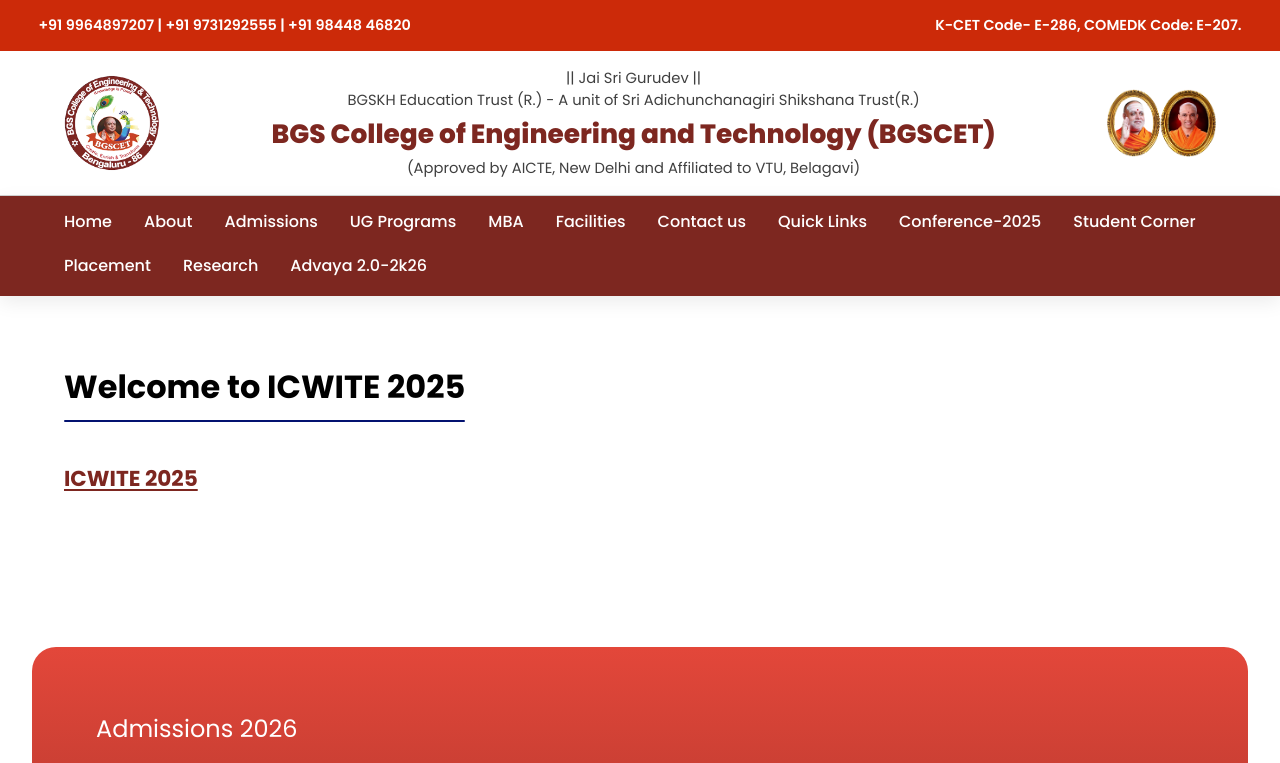
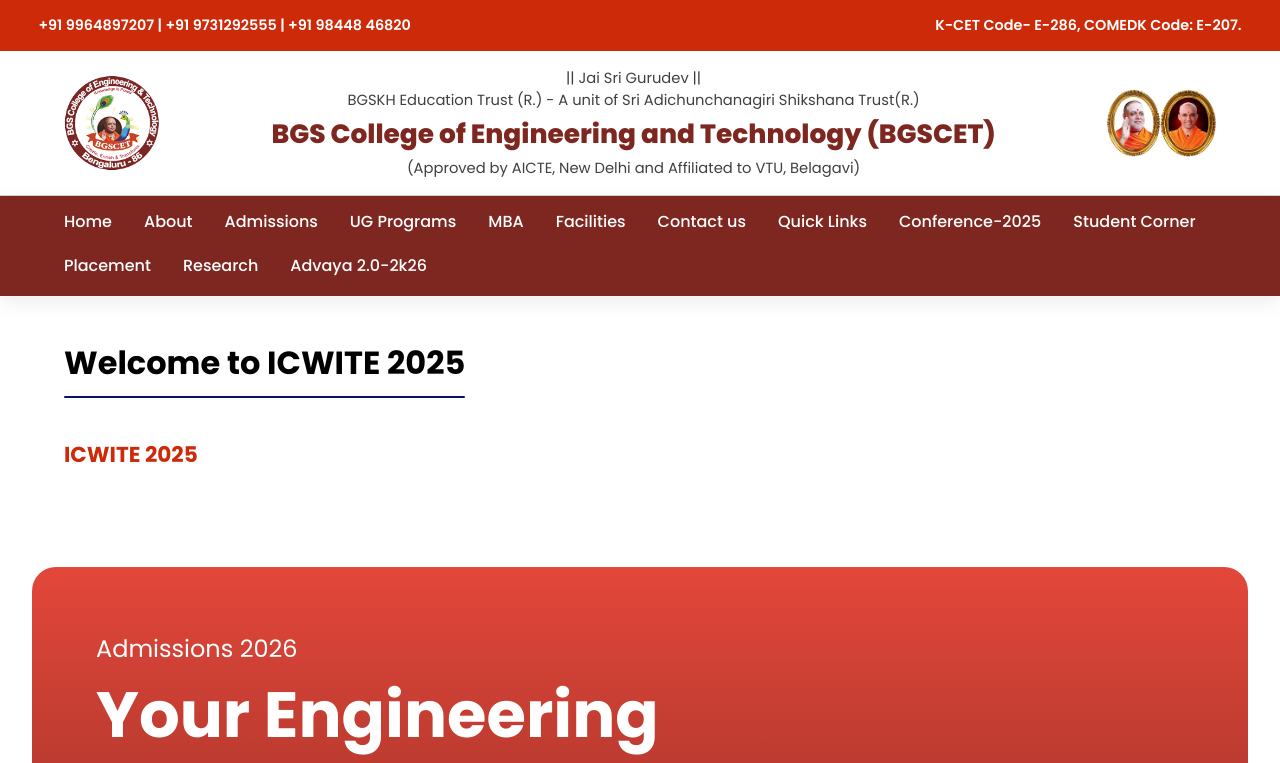
Before and after one commit to naveen-manthri/bgscet, a React (Vite) app: page /icwite-2025 in a window 1280 px wide. Shown: the top 763 px of the page. Built offline with nearby package versions, Linux system fonts and the light colour scheme.

Commit message:
ICWITE COLOR

```diff
--- a/src/pages/Icwite2025Page.css
+++ b/src/pages/Icwite2025Page.css
@@ -1,19 +1,16 @@
 .icwite-2025 {
-  width: var(--container-width);
-  margin: 0 auto;
-  padding: clamp(2.5rem, 6vw, 4.5rem) 0;
+  margin: 3rem 4rem 1rem 4rem;
 }
 
 .icwite-2025__link {
-  color: var(--primary-deep);
-  font-size: clamp(1.1rem, 2vw, 1.35rem);
+  color: var(--secondary-deep);
+  font-size: clamp(1.25rem, 2vw, 1.35rem);
   font-weight: 700;
-  text-decoration: underline;
-  text-underline-offset: 0.2rem;
+  text-decoration: none;
 }
 
 .icwite-2025__link:hover {
-  color: var(--primary-dark);
+  color: var(--secondary);
 }
 
 .icwite-2025__link:focus-visible {
```
